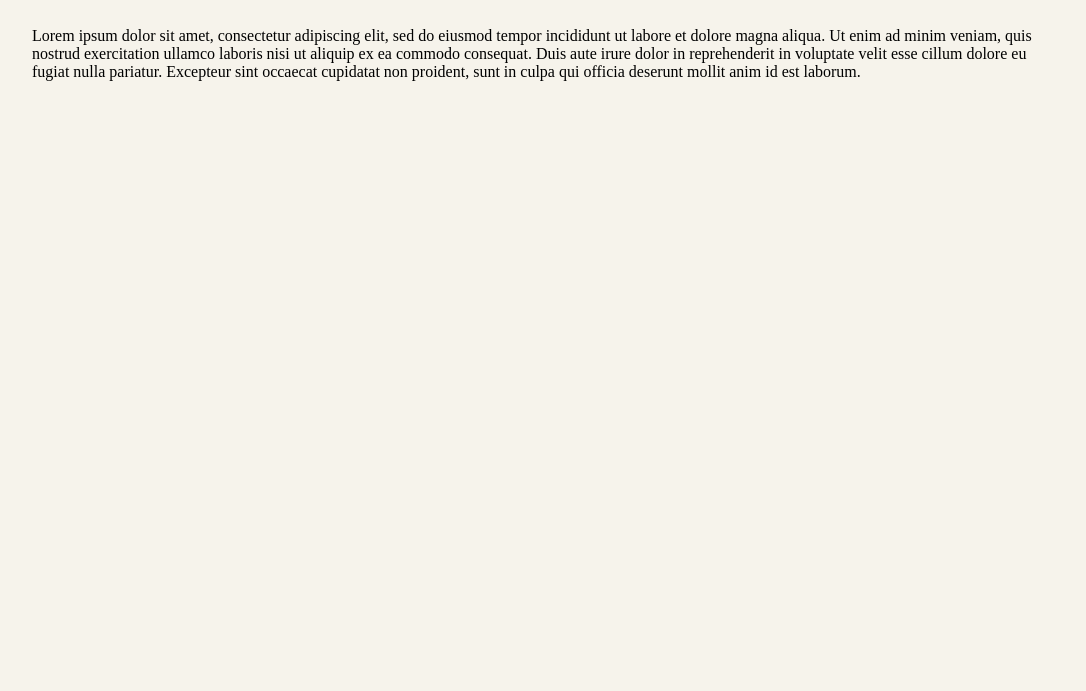
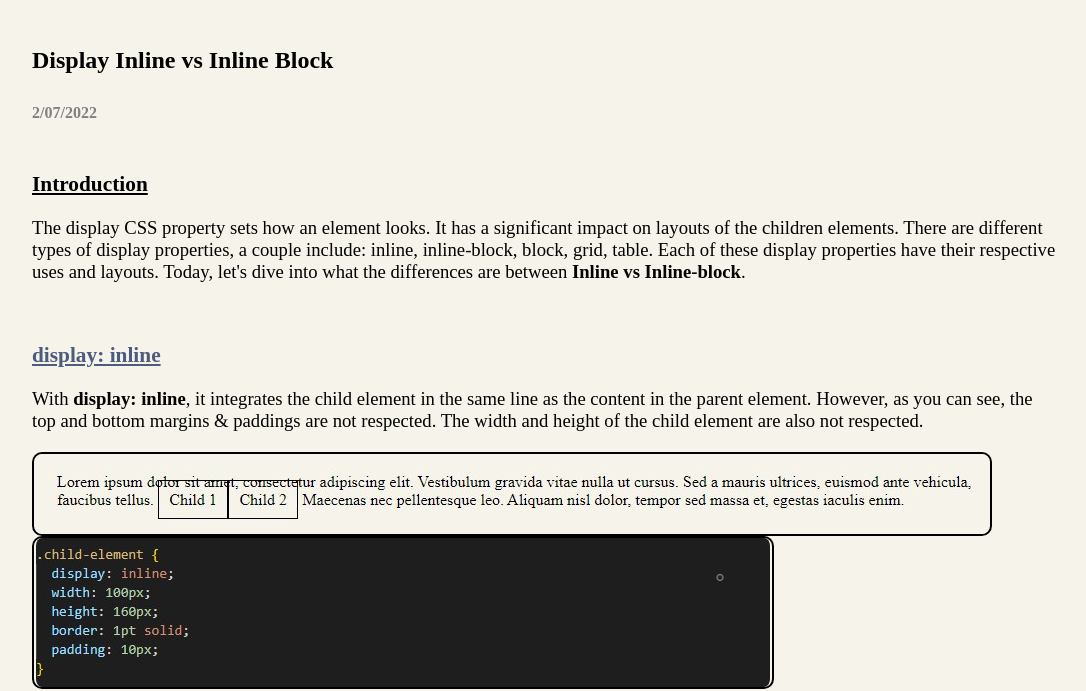
Before and after one commit to sebapian/sebapian.github.io, a plain HTML site: page blog/html-css.html in a window 1280 px wide. Shown: the part 119-810 px from the top of the page, without its empty margins (96-1182 px from the left). Drawn offline with Linux system fonts and the light colour scheme.

Commit message:
Added technical blog page

```diff
--- a/blog/html-css.html
+++ b/blog/html-css.html
@@ -1,7 +1,7 @@
 <!DOCTYPE html>
 <html>
   <head>
-    <title>About me</title>
+    <title>Display Inlinve vs Inline Block</title>
     <meta charset="UTF-8">
     <link href="../styles/main.css" rel="stylesheet" type="text/css">
   </head>
@@ -21,7 +21,27 @@
       </header>
 
       <main>
-        <p>Lorem ipsum dolor sit amet, consectetur adipiscing elit, sed do eiusmod tempor incididunt ut labore et dolore magna aliqua. Ut enim ad minim veniam, quis nostrud exercitation ullamco laboris nisi ut aliquip ex ea commodo consequat. Duis aute irure dolor in reprehenderit in voluptate velit esse cillum dolore eu fugiat nulla pariatur. Excepteur sint occaecat cupidatat non proident, sunt in culpa qui officia deserunt mollit anim id est laborum.</p>
+        <h2 class="blog-title">Display Inline vs Inline Block</h2>
+        <div class="blog-date">2/07/2022</div>
+        <h3 class="sub-title">Introduction</h3>
+        <p class="blog-content" style="margin-bottom: 30px">The display CSS property sets how an element looks. It has a significant impact on layouts of the children elements. There are different types of display properties, a couple include: inline, inline-block, block, grid, table. Each of these display properties have their respective uses and layouts. Today, let's dive into what the differences are between <b>Inline vs Inline-block</b>.</p>
+
+        <h3 class="sub-title" style="color: #4d5b7c">display: inline</h3>
+        <p class="blog-content">With <b>display: inline</b>, it integrates the child element in the same line as the content in the parent element. However, as you can see, the top and bottom margins & paddings are not respected. The width and height of the child element are also not respected. </p>
+
+
+        <img class="blog-image" src="html-css-images/inline-example.jpg" alt="Inline example">
+        <img class="blog-image" style= "margin-bottom: 50px" src="html-css-images/inline-code.jpg" alt="Inline code">
+
+        <h3 class="sub-title" style="color: #4d5b7c">display: inline-block</h3>
+        <p class="blog-content"><b>display: inline-block</b> enables you to create side by side boxes that collapse and wrap properly. With <b>display:inline</b>, the height and padding are respected, but the two child element can still sit side by side.</p>
+
+
+        <img class="blog-image" src="html-css-images/inline-block-example.jpg" alt="Inline block example">
+        <img class="blog-image" src="html-css-images/inline-block-code.jpg" alt="Inline block code">
+
+
+
 
 
 
--- /dev/null
+++ b/experiment.css
@@ -0,0 +1,16 @@
+body {
+  background-color: #f6f3eb;
+  padding: 1em 8em;
+}
+
+.parent-element {
+}
+
+
+.child-element {
+  display: inline-block;
+  width: 100px;
+  height: 160px;
+  border: 1pt solid;
+  padding: 10px;
+}
--- a/styles/main.css
+++ b/styles/main.css
@@ -31,7 +31,7 @@ header {
 }
 
 .menu-container {
-  margin-bottom: 30px;
+  margin-bottom: 50px;
   justify-content: center;
   min-width: 300px;
 }
@@ -122,6 +122,40 @@ header {
   padding-top: 10px;
 }
 
+/* Blog styles */
+
+.blog-title {
+  padding-bottom: 30px;
+}
+
+.blog-date {
+  font-weight: bold;
+  color: grey;
+  margin-bottom: 40px;
+}
+
+.sub-title {
+  padding-top: 10px;
+  padding-bottom: 20px;
+  font-size: 16pt;
+  text-decoration: underline;
+}
+
+.blog-content {
+  font-size: 14pt;
+  padding-bottom: 20px;
+}
+
+.blog-image {
+  display: block;
+  border: 2pt solid;
+  padding: 0 2px;
+  border-radius: 10px;
+}
+
+
+/* Media queries */
+
 @media (max-width:1474px) {
   .card {
     min-width: 45%;
```
Also changed, not shown: experiment.html (added, +14 -0 lines), blog/html-css-images/inline-block-code.jpg (added), blog/html-css-images/inline-block-example.jpg (added), blog/html-css-images/inline-code.jpg (added), blog/html-css-images/inline-example.jpg (added), 6 other files.
